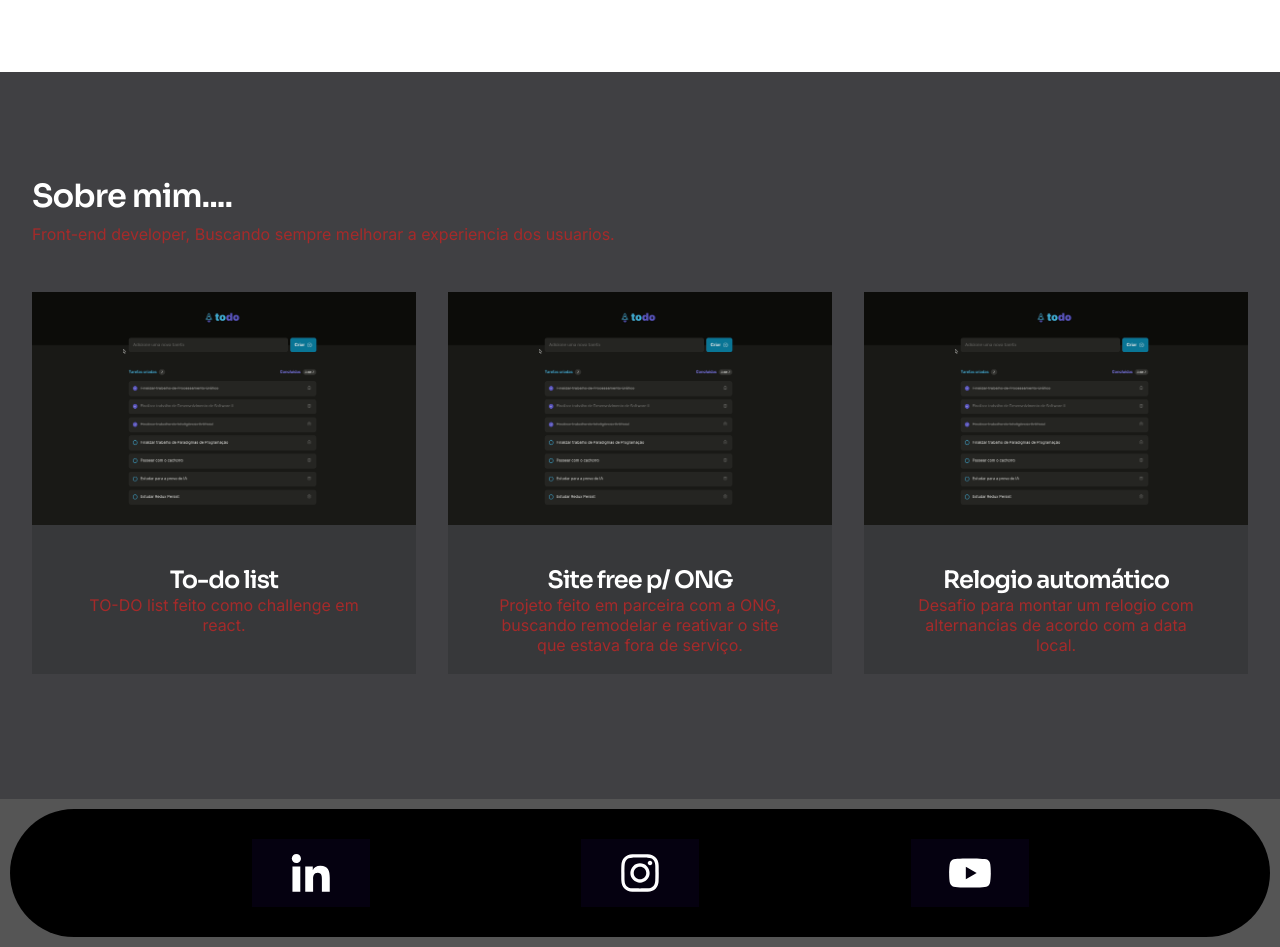
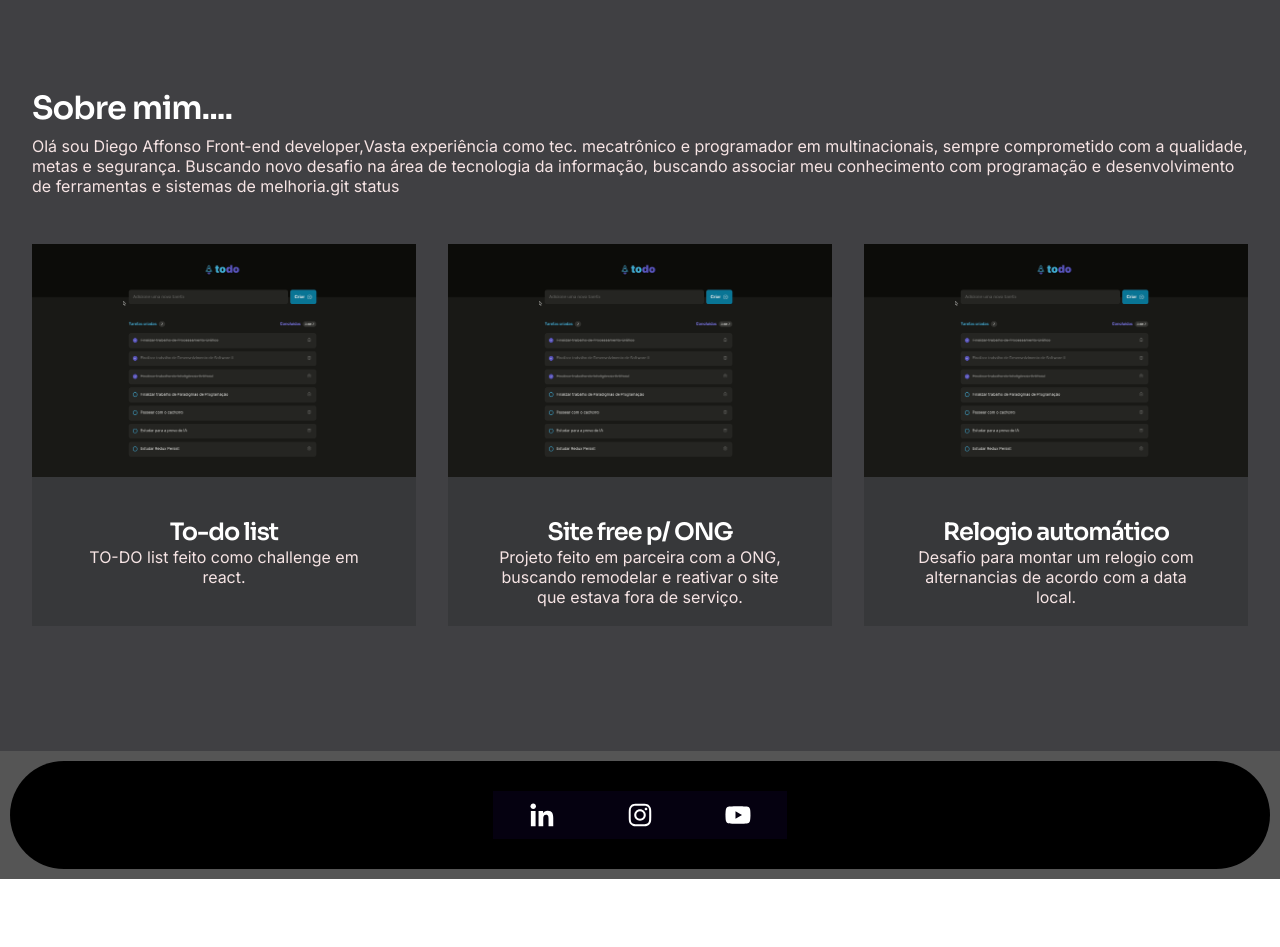
Before and after one commit to Diegochak/Diegoaffonso, a plain HTML site: page index.html in a window 1280 px wide. Shown: the part 700-1647 px from the top of the page. After the commit the page ends 1579 px from the top, so only its background shows below. Drawn offline with Linux system fonts and the light colour scheme.

Commit message:
Projeto-Wireframe

```diff
--- a/css/styles.css
+++ b/css/styles.css
@@ -1,13 +1,17 @@
 header .container{
+    position: fixed;
     display: flex;
     justify-content: space-between;
     align-items: center;
 }
 header{
+    position: fixed;
+    position: top;
+    top: 0;
     width: 100%;
     height: 8.8rem;
     display: flex;
-    background-color: var(--gray-color-50);
+    background-color: var(--gray-color-100);
 }
 header nav{
     display: flex;
@@ -98,7 +102,7 @@ header nav ul li:last-child {
 }
 
 .s-card-featured p{
-    color: brown;
+    color: rgb(246, 228, 228);
 }
 
 .s-card-featured .all-cards{
@@ -149,7 +153,7 @@ padding: 10px
     padding: 3rem;
     display: flex;
     background-color: rgb(0, 0, 0);
-    justify-content:space-evenly;
+    justify-content:center;
     align-items: center;
     border-radius: 25rem;
 }
--- a/index.html
+++ b/index.html
@@ -61,7 +61,8 @@
         <div class="main-area">
             <div class="tittle">
                 <h2>Sobre mim....</h2>
-                    <p>Front-end developer, Buscando sempre melhorar a experiencia dos usuarios.</p>
+                    <p>Olá sou Diego Affonso Front-end developer,Vasta experiência como tec. mecatrônico e programador em multinacionais, sempre comprometido com a qualidade, metas e segurança.
+                        Buscando novo desafio na área de tecnologia da informação, buscando associar meu conhecimento com programação e desenvolvimento de ferramentas e sistemas de melhoria.git status</p>
             </div>
             <div class="all-cards">
                 <div class="card">
@@ -98,9 +99,9 @@
 </section>
 <section class="footer">
     <div class="foot">
-        <button><img src="./img/linkedin.svg" alt="linkedin" height="50" width="50"></button>
-        <button><img src="./img/instagram.svg" alt="instagram" height="50" width="50"></button>
-        <button><img src="./img/youtube.svg" alt="youtube" height="50" width="50"></button>
+        <button><img src="./img/linkedin.svg" alt="linkedin" height="30" width="30"></button>
+        <button><img src="./img/instagram.svg" alt="instagram" height="30" width="30"></button>
+        <button><img src="./img/youtube.svg" alt="youtube" height="30" width="30"></button>
     </div>
 </section>
  </body>
```
